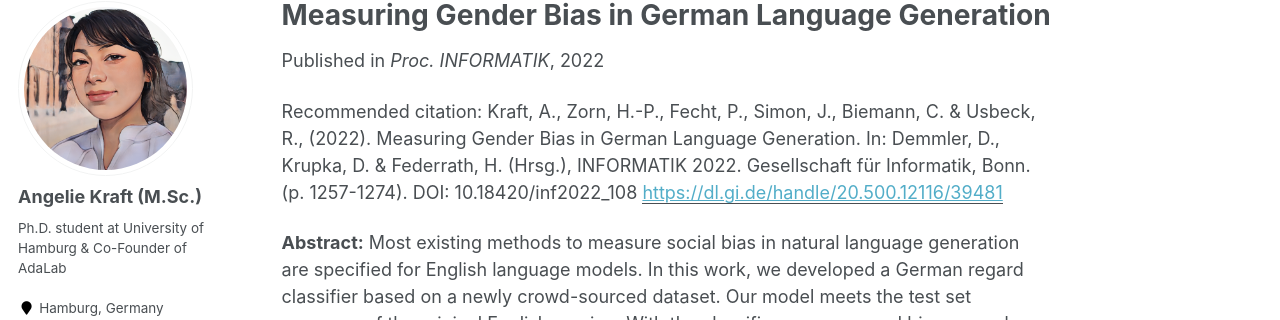
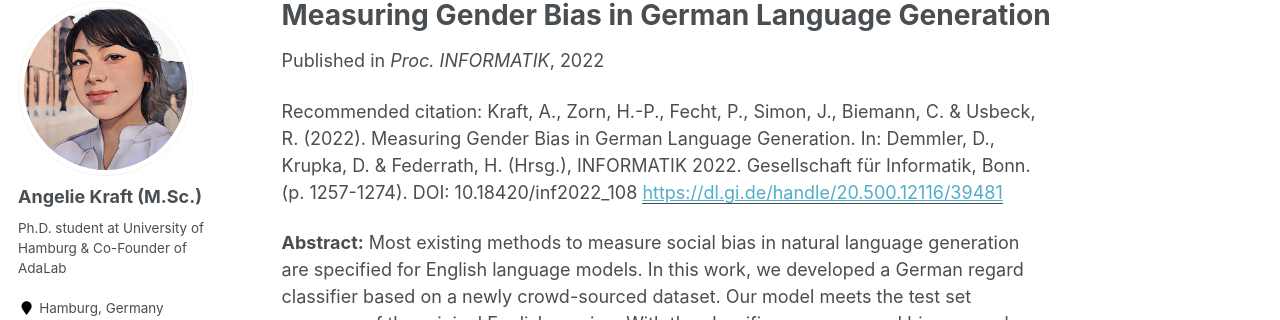
Before and after one commit to krangelie/krangelie.github.io, a Jekyll site: the page built from _publications/2022-german-regard-number-1.md, in a window 1280 px wide and 939 px high. Shown: the part 117-437 px from the top of the window. Built offline with Jekyll 4.4.1, drawn with Linux system fonts in a browser that asks for light colours.

```diff
--- a/_publications/2022-german-regard-number-1.md
+++ b/_publications/2022-german-regard-number-1.md
@@ -6,7 +6,7 @@ date: 2022-09-29
 venue: 'Proc. INFORMATIK'
 excerpt: ''
 paperurl: 'https://dl.gi.de/handle/20.500.12116/39481'
-citation: 'Kraft, A., Zorn, H.-P., Fecht, P., Simon, J., Biemann, C. & Usbeck, R., (2022). Measuring Gender Bias in German Language Generation. In: Demmler, D., Krupka, D. & Federrath, H. (Hrsg.), INFORMATIK 2022. Gesellschaft für Informatik, Bonn. (p. 1257-1274). DOI: 10.18420/inf2022_108'
+citation: 'Kraft, A., Zorn, H.-P., Fecht, P., Simon, J., Biemann, C. & Usbeck, R. (2022). Measuring Gender Bias in German Language Generation. In: Demmler, D., Krupka, D. & Federrath, H. (Hrsg.), INFORMATIK 2022. Gesellschaft für Informatik, Bonn. (p. 1257-1274). DOI: 10.18420/inf2022_108'
 ---
 **Abstract:** Most existing methods to measure social bias in natural language generation are specified
 for English language models. In this work, we developed a German regard classifier based on a newly
```
